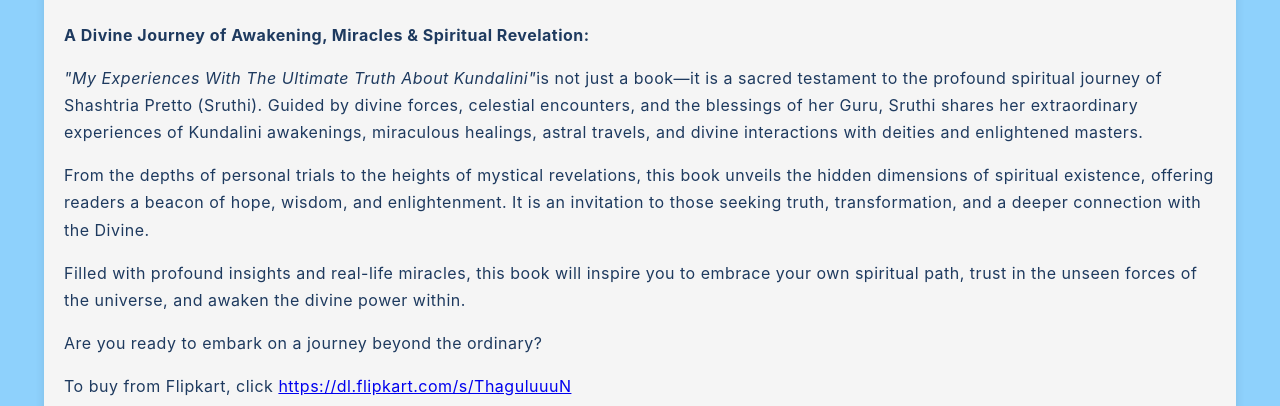
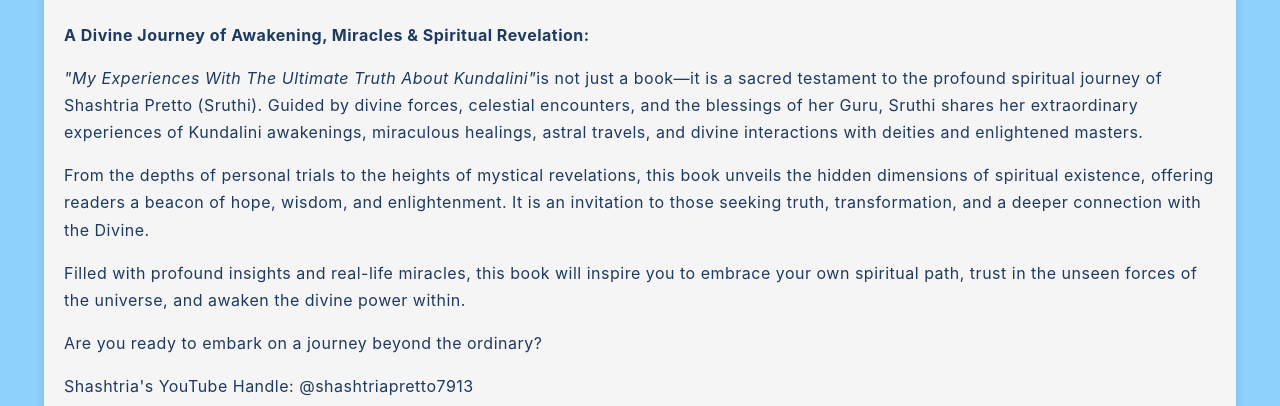
Before and after one commit to shashtria/journey, a plain HTML site: page index.html in a window 1280 px wide. Both pictures are taken after a click on the link "About Book". Shown: the part 367-773 px from the top of the page. Drawn offline with Linux system fonts and the light colour scheme.

Commit message:
Update index.html

```diff
--- a/index.html
+++ b/index.html
@@ -216,6 +216,7 @@
 			<p>From the depths of personal trials to the heights of mystical revelations, this book unveils the hidden dimensions of spiritual existence, offering readers a beacon of hope, wisdom, and enlightenment. It is an invitation to those seeking truth, transformation, and a deeper connection with the Divine.</p>
 			<p>Filled with profound insights and real-life miracles, this book will inspire you to embrace your own spiritual path, trust in the unseen forces of the universe, and awaken the divine power within.</p>
 			<p>Are you ready to embark on a journey beyond the ordinary?</p>
+			<p>Shashtria's YouTube Handle: @shashtriapretto7913</p>
 			<p>To buy from Flipkart, click <a href="https://dl.flipkart.com/s/ThaguluuuN">https://dl.flipkart.com/s/ThaguluuuN</a><br>
 		To buy from Notion Press, click <a href="https://notionpress.com/read/my-experience-with-the-ultimate-truth-about-kundalini">https://notionpress.com/read/my-experience-with-the-ultimate-truth-about-kundalini</a><br>
 		To buy from Amazon, click <a href="https://amzn.in/d/1jO9kCy">https://amzn.in/d/1jO9kCy</a><br> <br>Hover over the images for a stunning full view. <b>Her book soared to success, earning the prestigious 'Fast Selling' tag at the grand Delhi World Book Fair 2025</b><br>(Held from February 1st to 9th at the Notion Press Stall in Pragati Maidan.)</p>
```
